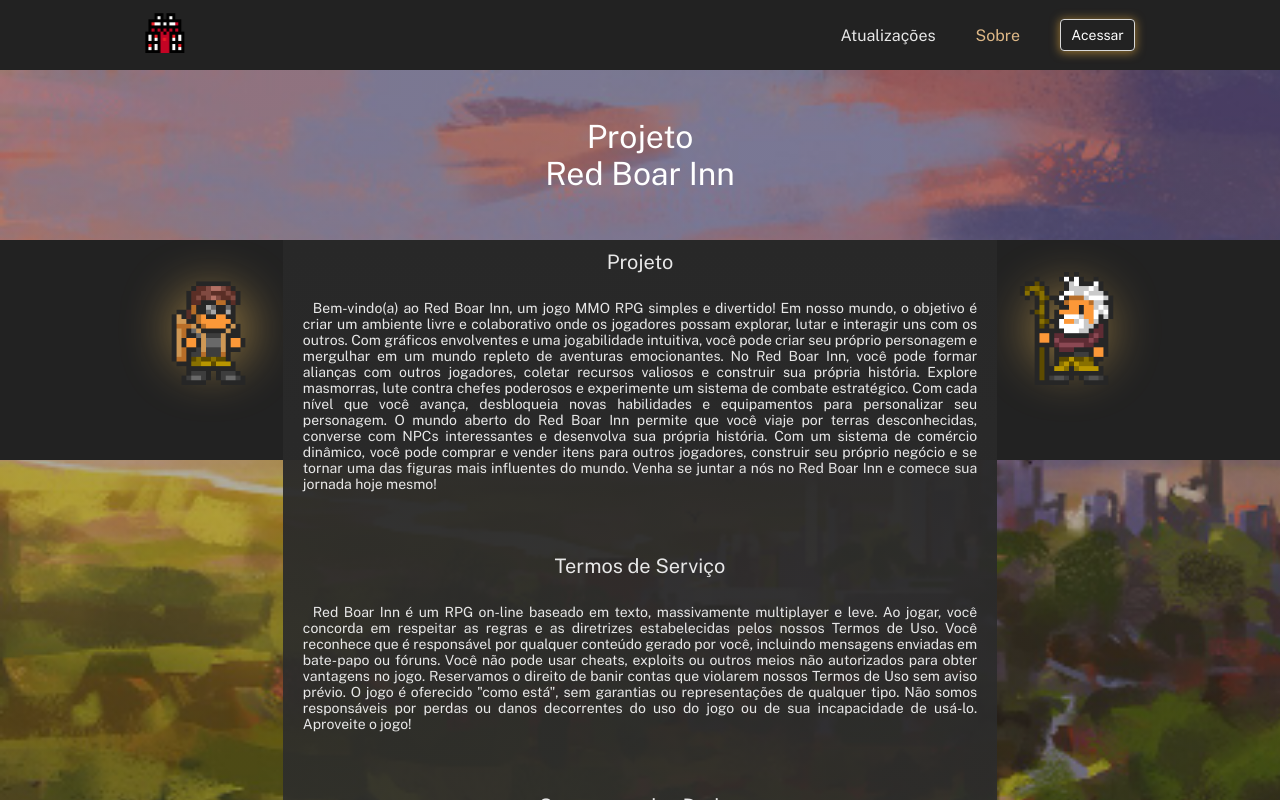
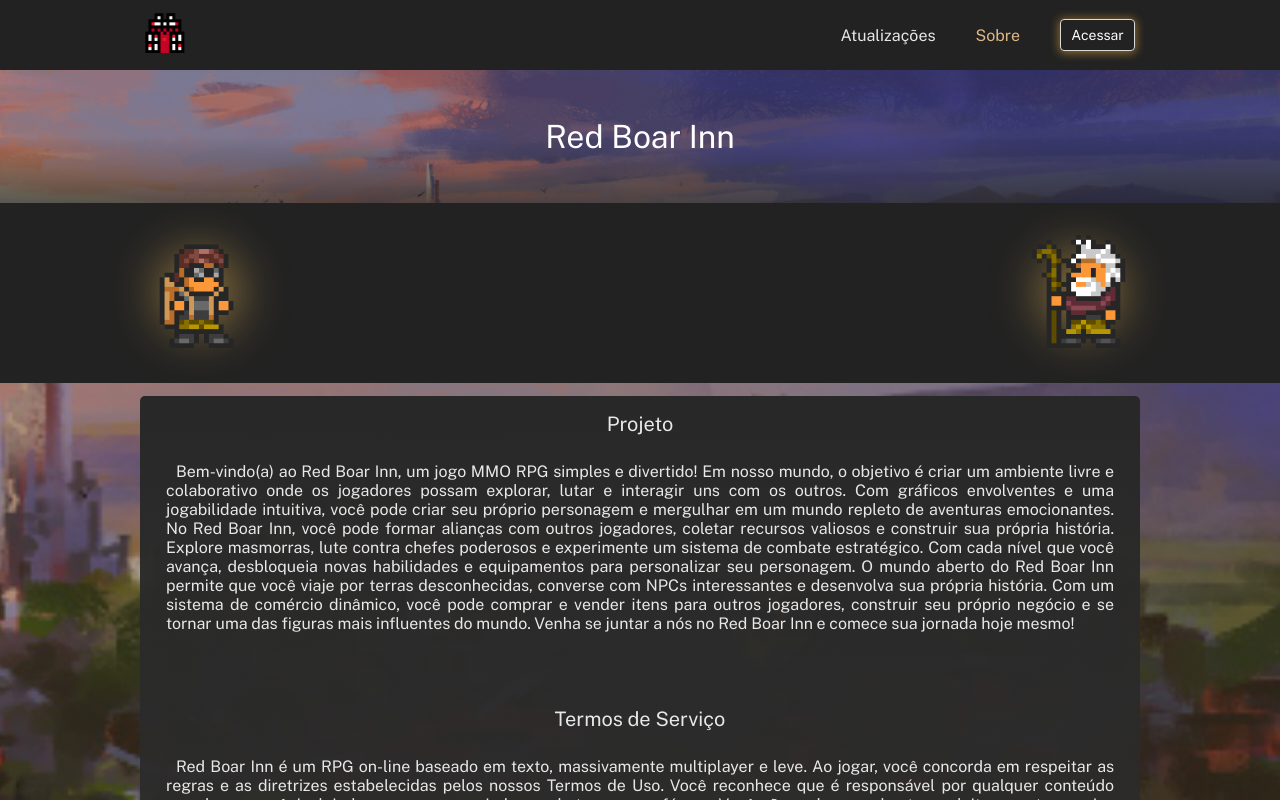
Before and after one commit to Fernando-Medeiros/red-boar-inn-game, a Vue app: page /sobre in a window 1280 px wide. Shown: the top 800 px of the page. Built offline with nearby package versions, Linux system fonts and the light colour scheme.

Commit message:
refactor: all view-components

```diff
--- a/src/App.vue
+++ b/src/App.vue
@@ -33,13 +33,24 @@ export default defineComponent({
 html {
   background-color: #222222;
 }
+
 #app {
   -webkit-font-smoothing: antialiased;
   -moz-osx-font-smoothing: grayscale;
   color: #e8e8e8;
+  background-image: linear-gradient(#2222225b, #2222225b, #222222c0),
+    url("@/assets/pictures/img3.png");
+  background-repeat: no-repeat;
+  background-size: cover;
+  background-position: center;
 }
+
 .main-container {
+  max-width: 1000px;
   margin: auto;
-  max-width: 1000px;
+  width: 100%;
+}
+
+@media (max-width: 780px) {
 }
 </style>
--- a/src/components/view-about/about.info.comp.vue
+++ b/src/components/view-about/about.info.comp.vue
@@ -37,7 +37,7 @@ export default defineComponent({
   border-radius: 0.5rem;
 }
 .container-article div {
-  padding: 10px;
+  padding: 16px;
 }
 .title-article {
   font-size: 20px;
@@ -47,10 +47,9 @@ export default defineComponent({
 }
 .content-article {
   padding: 10px;
-  font-size: 14px;
-  word-break: keep-all;
   text-indent: 10px;
   text-align: justify;
+  word-break: keep-all;
 }
 .credits-article {
   display: flex;
@@ -66,6 +65,12 @@ export default defineComponent({
   color: burlywood;
 }
 @media (max-width: 780px) {
+  .container-article div {
+    padding: 5px;
+  }
+  .content-article {
+    font-size: 14px;
+  }
   .credits-article {
     display: grid;
   }
--- a/src/components/view-about/about.main.comp.vue
+++ b/src/components/view-about/about.main.comp.vue
@@ -1,163 +1,69 @@
 <script lang="ts">
 import { defineComponent } from "vue";
-import SpriteComponent from "@/components/global/comp/sprite.comp.vue";
+import BannerTitleComponent from "@/components/global/composition/banner-title.comp.vue";
+import BannerSpritesComponent from "@/components/global/composition/banner-sprites.comp.vue";
 import InfoComponent from "./about.info.comp.vue";
+
+import utils from "@/../utils.json";
 
 export default defineComponent({
   name: "AboutMainComponent",
-  components: { SpriteComponent, InfoComponent },
+  components: { BannerTitleComponent, BannerSpritesComponent, InfoComponent },
   data() {
     return {
       title: "Red Boar Inn",
-      articles: [
-        {
-          title: "Projeto",
-          content: `
-          Bem-vindo(a) ao Red Boar Inn, um jogo MMO RPG simples e divertido!
-          Em nosso mundo, o objetivo é criar um ambiente livre e colaborativo onde os jogadores possam explorar, lutar e interagir uns com os outros.
-          Com gráficos envolventes e uma jogabilidade intuitiva, você pode criar seu próprio personagem e mergulhar em um mundo repleto de aventuras emocionantes.
-          No Red Boar Inn, você pode formar alianças com outros jogadores, coletar recursos valiosos e construir sua própria história.
-          Explore masmorras, lute contra chefes poderosos e experimente um sistema de combate estratégico.
-          Com cada nível que você avança, desbloqueia novas habilidades e equipamentos para personalizar seu personagem.
-          O mundo aberto do Red Boar Inn permite que você viaje por terras desconhecidas, converse com NPCs interessantes e desenvolva sua própria história.
-          Com um sistema de comércio dinâmico, você pode comprar e vender itens para outros jogadores, construir seu próprio negócio e se tornar uma das figuras mais influentes do mundo.
-          Venha se juntar a nós no Red Boar Inn e comece sua jornada hoje mesmo!
-          `,
-        },
-        {
-          title: "Termos de Serviço",
-          content: `Red Boar Inn é um RPG on-line baseado em texto, massivamente multiplayer e leve.
-          Ao jogar, você concorda em respeitar as regras e as diretrizes estabelecidas pelos nossos Termos de Uso.
-          Você reconhece que é responsável por qualquer conteúdo gerado por você, incluindo mensagens enviadas em bate-papo ou fóruns.
-          Você não pode usar cheats, exploits ou outros meios não autorizados para obter vantagens no jogo.
-          Reservamos o direito de banir contas que violarem nossos Termos de Uso sem aviso prévio. O jogo é oferecido "como está", sem garantias ou representações de qualquer tipo.
-          Não somos responsáveis por perdas ou danos decorrentes do uso do jogo ou de sua incapacidade de usá-lo. Aproveite o jogo!`,
-        },
-        {
-          title: "Segurança dos Dados",
-          content: `
-          A privacidade e segurança de seus dados são muito importantes para nós.
-          Ao jogar nosso jogo de RPG online no navegador, coletamos e usamos suas informações pessoais apenas para melhorar sua experiência de jogo.
-          Não compartilharemos suas informações com terceiros sem seu consentimento explícito, exceto quando exigido por lei ou em casos de abuso ou fraude.
-          Utilizamos medidas de segurança apropriadas para proteger seus dados contra perda, acesso não autorizado ou divulgação.
-          Se você tiver dúvidas ou preocupações sobre a segurança de seus dados, entre em contato conosco imediatamente.
-          Reservamos o direito de atualizar nossa Política de Segurança de Dados periodicamente, e notificaremos você caso ocorram mudanças significativas.
-          Ao jogar nosso jogo, você concorda com nossa Política de Segurança de Dados.`,
-        },
-        {
-          title: "Colaboração",
-          content: `
-          O Red Boar Inn está animado em anunciar que estamos abrindo nosso projeto para colaborações futuras de desenvolvedores.
-          Nosso jogo é de código aberto e estamos procurando colaboradores talentosos para contribuir com novos recursos, correções de bugs e melhorias gerais.
-          Junte-se à nossa equipe e ajude-nos a criar um mundo ainda mais emocionante e interativo!
-          `,
-        },
-        {
-          title: "Créditos",
-          content: `
-          Agradecemos a todos os fornecedores de assets gratuitos, imagens e sprites que nos permitiram criar o Red Boar Inn.
-          Sem sua generosidade, não teríamos sido capazes de criar um jogo tão visualmente atraente e cativante.
-          `,
-          links: [
-            {
-              name: "liuzishan",
-              link: "https://www.freepik.com/author/liuzishan",
-            },
-            {
-              name: "ionicons",
-              link: "https://ionic.io/ionicons",
-            },
-            {
-              name: "Hypnos_art",
-              link: "https://twitter.com/Hypnos_art?s=09",
-            },
-          ],
-        },
-      ],
+      articles: utils.articles,
+      spriteLeft: {
+        name: "merchant",
+        gender: "woman",
+        rotateY: true,
+      },
+      spriteRight: {
+        name: "merchant",
+        gender: "man",
+        rotateY: false,
+      },
     };
   },
 });
 </script>
 
 <template>
-  <div class="background">
-    <h1 class="title" translate="no">
-      Projeto
-      <br />
-      {{ title }}
-    </h1>
+  <div class="view-container">
+    <BannerTitleComponent :title="title" />
 
-    <span class="background-banner"></span>
+    <BannerSpritesComponent
+      :sprite-left="spriteLeft"
+      :sprite-right="spriteRight"
+    />
 
-    <div class="container-banner main-container">
-      <SpriteComponent
-        :rotate-y="true"
-        :sprite-name="'merchant'"
-        :sprite-gender="'woman'"
-      />
-
-      <div class="articles-container">
+    <div class="main-container">
+      <div class="about-container">
         <InfoComponent
           v-for="article in articles"
           :key="article.title"
           :title="article.title"
-          :content="article.content"
+          :content="article.content.join('\n')"
           :credits="article.links"
         />
       </div>
-
-      <SpriteComponent
-        :rotate-y="false"
-        :sprite-name="'merchant'"
-        :sprite-gender="'man'"
-      />
     </div>
   </div>
 </template>
 
 <style scoped>
-.background {
-  background-image: linear-gradient(#2222225b, #2222225b, #222222c0),
-    url("@/assets/pictures/img3.png");
-  background-repeat: no-repeat;
-  background-size: cover;
+.view-container {
+  margin-bottom: 20px;
 }
-.title {
-  font-size: 32px;
-  font-weight: 400;
-  text-align: center;
-  padding-top: 3rem;
-  padding-bottom: 3rem;
-  color: white;
-}
-.background-banner {
-  z-index: 0;
-  position: absolute;
-  width: 100%;
-  height: 220px;
-  background-color: #222222;
-}
-.container-banner {
-  display: grid;
-  padding-bottom: 5rem;
-  grid-template-columns: 0.2fr 1fr 0.2fr;
-}
-.articles-container {
+.about-container {
   z-index: 1;
   display: grid;
   gap: 2rem;
-  grid-template-columns: 1fr;
+  padding-bottom: 1rem;
+  border-radius: 5px;
   background: linear-gradient(#282828, #323232c0);
 }
 
 @media (max-width: 780px) {
-  .background {
-    background-repeat: no-repeat;
-    background-size: auto;
-  }
-  .title {
-    font-size: 24px;
-    padding-bottom: 3rem;
-  }
 }
 </style>
--- a/src/components/view-home/home.main.comp.vue
+++ b/src/components/view-home/home.main.comp.vue
@@ -1,80 +1,54 @@
 <script lang="ts">
 import { defineComponent } from "vue";
-import SpriteComponent from "@/components/global/comp/sprite.comp.vue";
+import BannerTitleComponent from "@/components/global/composition/banner-title.comp.vue";
+import BannerSpritesComponent from "@/components/global/composition/banner-sprites.comp.vue";
 import RegisterButtonComponent from "./home.register-button.comp.vue";
 
 export default defineComponent({
   name: "HomeMainComponent",
-  components: { SpriteComponent, RegisterButtonComponent },
+  components: {
+    BannerTitleComponent,
+    BannerSpritesComponent,
+    RegisterButtonComponent,
+  },
   data() {
     return {
       title: "Comece a explorar um mundo de masmorras e aventuras!",
+      spriteLeft: {
+        name: "mage",
+        gender: "woman",
+        rotateY: true,
+      },
+      spriteRight: {
+        name: "mage",
+        gender: "man",
+        rotateY: false,
+      },
     };
   },
 });
 </script>
 
 <template>
-  <div class="background">
-    <h1 class="title">
-      {{ title }}
-    </h1>
+  <div class="view-container">
+    <BannerTitleComponent :title="title" />
 
-    <span class="background-banner"></span>
+    <BannerSpritesComponent
+      :sprite-left="spriteLeft"
+      :sprite-right="spriteRight"
+    />
 
-    <div class="container-banner main-container">
-      <SpriteComponent
-        :rotate-y="true"
-        :sprite-name="'mage'"
-        :sprite-gender="'woman'"
-      />
-
+    <div class="main-container">
       <RegisterButtonComponent />
-
-      <SpriteComponent
-        :rotate-y="false"
-        :sprite-name="'mage'"
-        :sprite-gender="'man'"
-      />
     </div>
   </div>
 </template>
 
 <style scoped>
-.background {
-  background-image: linear-gradient(#2222225b, #2222225b, #222222c0),
-    url("@/assets/pictures/img3.png");
-  background-repeat: no-repeat;
-  background-size: cover;
-}
-.title {
-  font-size: 32px;
-  font-weight: 400;
-  text-align: center;
-  padding-top: 3rem;
-  padding-bottom: 5rem;
-  color: white;
-}
-.background-banner {
-  z-index: 0;
-  position: absolute;
-  width: 100%;
-  height: 220px;
-  background-color: #222222;
-}
-.container-banner {
-  display: grid;
-  padding-bottom: 5rem;
-  grid-template-columns: 0.2fr 1fr 0.2fr;
+.view-container {
+  margin-bottom: 20px;
 }
 
 @media (max-width: 780px) {
-  .background {
-    background-position: center;
-  }
-  .title {
-    font-size: 24px;
-    padding-bottom: 3rem;
-  }
 }
 </style>
--- a/src/components/view-login/login.main.comp.vue
+++ b/src/components/view-login/login.main.comp.vue
@@ -1,6 +1,7 @@
 <script lang="ts">
 import { defineComponent } from "vue";
-import SpriteComponent from "@/components/global/comp/sprite.comp.vue";
+import BannerTitleComponent from "@/components/global/composition/banner-title.comp.vue";
+import BannerSpritesComponent from "@/components/global/composition/banner-sprites.comp.vue";
 import InputTextComponent from "@/components/global/comp/input-text.comp.vue";
 import InputSubmitComponent from "@/components/global/comp/input-submit.comp.vue";
 import InputCheckBoxComponent from "@/components/global/comp/input-checkbox.comp.vue";
@@ -13,7 +14,8 @@ const randomTitleTips = () =>
 export default defineComponent({
   name: "LoginMainComponent",
   components: {
-    SpriteComponent,
+    BannerTitleComponent,
+    BannerSpritesComponent,
     InputTextComponent,
     InputSubmitComponent,
     InputCheckBoxComponent,
@@ -25,6 +27,16 @@ export default defineComponent({
         email: "",
         password: "",
         remember: false,
+      },
+      spriteLeft: {
+        name: "peasant",
+        gender: "woman",
+        rotateY: true,
+      },
+      spriteRight: {
+        name: "peasant",
+        gender: "man",
+        rotateY: false,
       },
     };
   },
@@ -46,20 +58,15 @@ export default defineComponent({
 </script>
 
 <template>
-  <div class="background">
-    <h1 class="title main-container">
-      {{ title }}
-    </h1>
+  <div class="view-container">
+    <BannerTitleComponent :title="title" />
 
-    <span class="background-banner"></span>
+    <BannerSpritesComponent
+      :sprite-left="spriteLeft"
+      :sprite-right="spriteRight"
+    />
 
-    <div class="container-banner main-container">
-      <SpriteComponent
-        :rotate-y="true"
-        :sprite-name="'peasant'"
-        :sprite-gender="'woman'"
-      />
-
+    <div class="main-container">
       <form class="form-login" method="" @submit.prevent="login">
         <InputTextComponent
           :placeholder="'digite o seu email ...'"
@@ -78,53 +85,23 @@ export default defineComponent({
 
         <InputSubmitComponent :placeholder="'Acessar'" />
       </form>
-
-      <SpriteComponent
-        :rotate-y="false"
-        :sprite-name="'peasant'"
-        :sprite-gender="'man'"
-      />
     </div>
   </div>
 </template>
 
 <style scoped>
-.background {
-  background-image: linear-gradient(#2222225b, #2222225b, #222222c0),
-    url("@/assets/pictures/img3.png");
-  background-repeat: no-repeat;
-  background-size: cover;
+.view-container {
+  margin-bottom: 20px;
 }
-.title {
-  font-size: 32px;
-  font-weight: 400;
-  text-align: center;
-  padding-top: 3rem;
-  padding-bottom: 5rem;
-  color: white;
-}
-
-.background-banner {
-  z-index: 0;
-  position: absolute;
-  width: 100%;
-  height: 260px;
-  background-color: #222222;
-}
-.container-banner {
-  display: grid;
-  padding-bottom: 5rem;
-  grid-template-columns: 0.2fr 1fr 0.2fr;
-}
-
 .form-login {
   z-index: 1;
   display: grid;
-  width: fit-content;
-  justify-self: center;
+  justify-content: center;
   gap: 1.4rem;
   padding-top: 1rem;
   padding-bottom: 1rem;
+  border-radius: 5px;
+  background: linear-gradient(#282828, #323232c0);
 }
 .form-options {
   display: flex;
@@ -138,16 +115,6 @@ export default defineComponent({
   color: burlywood;
 }
 @media (max-width: 780px) {
-  .background {
-    background-position: center;
-  }
-  .title {
-    font-size: 24px;
-    padding-bottom: 3rem;
-  }
-  .background-banner {
-    height: 290px;
-  }
   .form-login {
     margin-top: 4rem;
   }
--- a/src/components/view-register/register.main.comp.vue
+++ b/src/components/view-register/register.main.comp.vue
@@ -1,13 +1,15 @@
 <script lang="ts">
 import { defineComponent } from "vue";
-import SpriteComponent from "@/components/global/comp/sprite.comp.vue";
+import BannerTitleComponent from "@/components/global/composition/banner-title.comp.vue";
+import BannerSpritesComponent from "@/components/global/composition/banner-sprites.comp.vue";
 import InputTextComponent from "@/components/global/comp/input-text.comp.vue";
 import InputSubmitComponent from "@/components/global/comp/input-submit.comp.vue";
 
 export default defineComponent({
   name: "RegisterMainComponent",
   components: {
-    SpriteComponent,
+    BannerTitleComponent,
+    BannerSpritesComponent,
     InputTextComponent,
     InputSubmitComponent,
   },
@@ -20,6 +22,16 @@ export default defineComponent({
         email: "",
         password: "",
         confirmPassword: "",
+      },
+      spriteLeft: {
+        name: "peasant",
+        gender: "woman",
+        rotateY: true,
+      },
+      spriteRight: {
+        name: "peasant",
+        gender: "man",
+        rotateY: false,
       },
     };
   },
@@ -47,20 +59,15 @@ export default defineComponent({
 </script>
 
 <template>
-  <div class="background">
-    <h1 class="title main-container">
-      {{ title }}
-    </h1>
+  <div class="view-container">
+    <BannerTitleComponent :title="title" />
 
-    <span class="background-banner"></span>
+    <BannerSpritesComponent
+      :sprite-left="spriteLeft"
+      :sprite-right="spriteRight"
+    />
 
-    <div class="container-banner main-container">
-      <SpriteComponent
-        :rotate-y="true"
-        :sprite-name="'peasant'"
-        :sprite-gender="'woman'"
-      />
-
+    <div class="main-container">
       <form class="form-login" method="" @submit.prevent="register">
         <InputTextComponent
           :placeholder="'digite o seu nome ...'"
@@ -89,45 +96,14 @@ export default defineComponent({
 
         <InputSubmitComponent :placeholder="'Registrar'" />
       </form>
-
-      <SpriteComponent
-        :rotate-y="false"
-        :sprite-name="'peasant'"
-        :sprite-gender="'man'"
-      />
     </div>
   </div>
 </template>
 
 <style scoped>
-.background {
-  background-image: linear-gradient(#2222225b, #2222225b, #222222c0),
-    url("@/assets/pictures/img3.png");
-  background-repeat: no-repeat;
-  background-size: cover;
+.view-container {
+  margin-bottom: 20px;
 }
-.title {
-  font-size: 32px;
-  font-weight: 400;
-  text-align: center;
-  padding-top: 3rem;
-  padding-bottom: 5rem;
-  color: white;
-}
-
-.background-banner {
-  z-index: 0;
-  position: absolute;
-  width: 100%;
-  height: 220px;
-  background-color: #222222;
-}
-.container-banner {
-  display: grid;
-  padding-bottom: 5rem;
-  grid-template-columns: 0.2fr 1fr 0.2fr;
-}
-
 .form-login {
   z-index: 1;
   display: grid;
@@ -136,27 +112,9 @@ export default defineComponent({
   padding-top: 1rem;
   padding-bottom: 1rem;
   border-radius: 5px;
-  box-shadow: inset 0px 4px 14px rgba(219, 219, 219, 0.25);
-  background: #222222;
+  background: linear-gradient(#282828, #323232c0);
 }
 
 @media (max-width: 780px) {
-  .background {
-    background-position: center;
-  }
-  .title {
-    font-size: 24px;
-    padding-bottom: 3rem;
-  }
-  .background-banner {
-    z-index: 0;
-    position: absolute;
-    width: 100%;
-    height: 600px;
-    background-color: #222222;
-  }
-  .container-banner {
-    grid-template-columns: auto;
-  }
 }
 </style>
--- a/src/components/view-update/update.main.comp.vue
+++ b/src/components/view-update/update.main.comp.vue
@@ -1,84 +1,64 @@
 <script lang="ts">
 import { defineComponent } from "vue";
-import SpriteComponent from "@/components/global/comp/sprite.comp.vue";
-import UpdateBoxComponent from "./update.updatebox.comp.vue";
+import BannerTitleComponent from "@/components/global/composition/banner-title.comp.vue";
+import BannerSpritesComponent from "@/components/global/composition/banner-sprites.comp.vue";
+import UpdatePreviewComponent from "./update.preview.comp.vue";
 
 export default defineComponent({
   name: "UpdateMainComponent",
   components: {
-    UpdateBoxComponent,
-    SpriteComponent,
+    BannerTitleComponent,
+    BannerSpritesComponent,
+    UpdatePreviewComponent,
   },
   data() {
     return {
       title: "Atualizações",
+      spriteLeft: {
+        name: "warrior",
+        gender: "woman",
+        rotateY: true,
+      },
+      spriteRight: {
+        name: "warrior",
+        gender: "man",
+        rotateY: false,
+      },
     };
   },
 });
 </script>
 
 <template>
-  <div class="background">
-    <h1 class="title">
-      {{ title }}
-    </h1>
+  <div class="view-container">
+    <BannerTitleComponent :title="title" />
 
-    <span class="background-banner"></span>
+    <BannerSpritesComponent
+      :sprite-left="spriteLeft"
+      :sprite-right="spriteRight"
+    />
 
-    <div class="container-banner main-container">
-      <SpriteComponent
-        :rotate-y="true"
-        :sprite-name="'warrior'"
-        :sprite-gender="'woman'"
-      />
-
-      <UpdateBoxComponent />
-
-      <SpriteComponent
-        :rotate-y="false"
-        :sprite-name="'warrior'"
-        :sprite-gender="'man'"
-      />
+    <div class="main-container">
+      <div class="updates-container">
+        <UpdatePreviewComponent />
+      </div>
     </div>
   </div>
 </template>
 
 <style scoped>
-.background {
-  background-image: linear-gradient(#2222225b, #2222225b, #222222c0),
-    url("@/assets/pictures/img3.png");
-  background-repeat: no-repeat;
-  background-size: cover;
+.view-container {
+  margin-bottom: 20px;
 }
-.title {
-  font-size: 32px;
-  font-weight: 400;
-  text-align: center;
-  padding-top: 3rem;
-  padding-bottom: 5rem;
-  color: white;
-}
-.background-banner {
-  z-index: 0;
-  position: absolute;
-  width: 100%;
-  height: 220px;
-  background-color: #222222;
-}
-.container-banner {
+.updates-container {
+  z-index: 1;
   display: grid;
-  padding-bottom: 5rem;
-  grid-template-columns: 0.2fr 1fr 0.2fr;
+  gap: 20px;
+  padding: 20px 10px;
+  justify-items: center;
+  background: linear-gradient(#282828, #323232c0);
 }
 
 @media (max-width: 780px) {
-  .background {
-    background-repeat: no-repeat;
-    background-size: auto;
-  }
-  .title {
-    font-size: 24px;
-    padding-bottom: 3rem;
-  }
 }
 </style>
```
Also changed, not shown: src/components/view-home/home.register-button.comp.vue (+18 -17 lines), src/components/view-update/update.preview.comp.vue (renamed from src/components/view-update/update.updatebox.comp.vue, +28 -38 lines).
